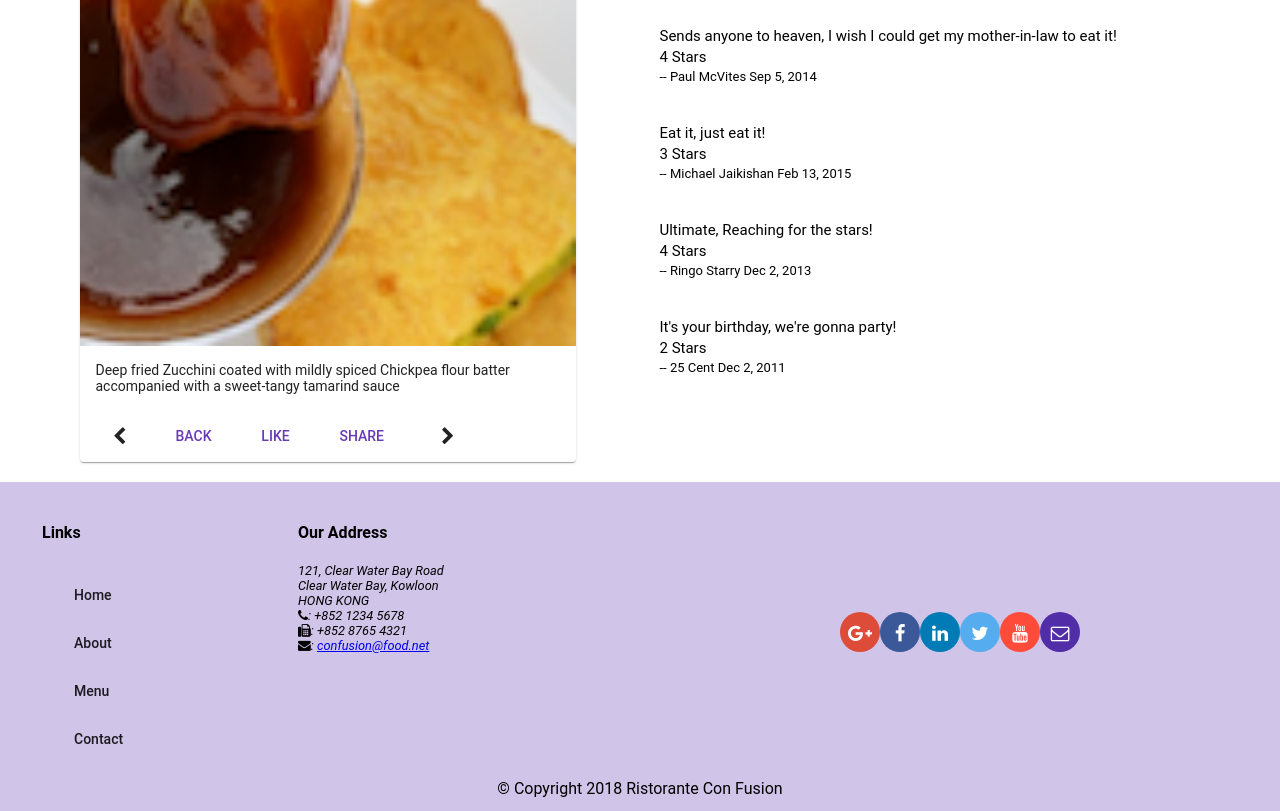
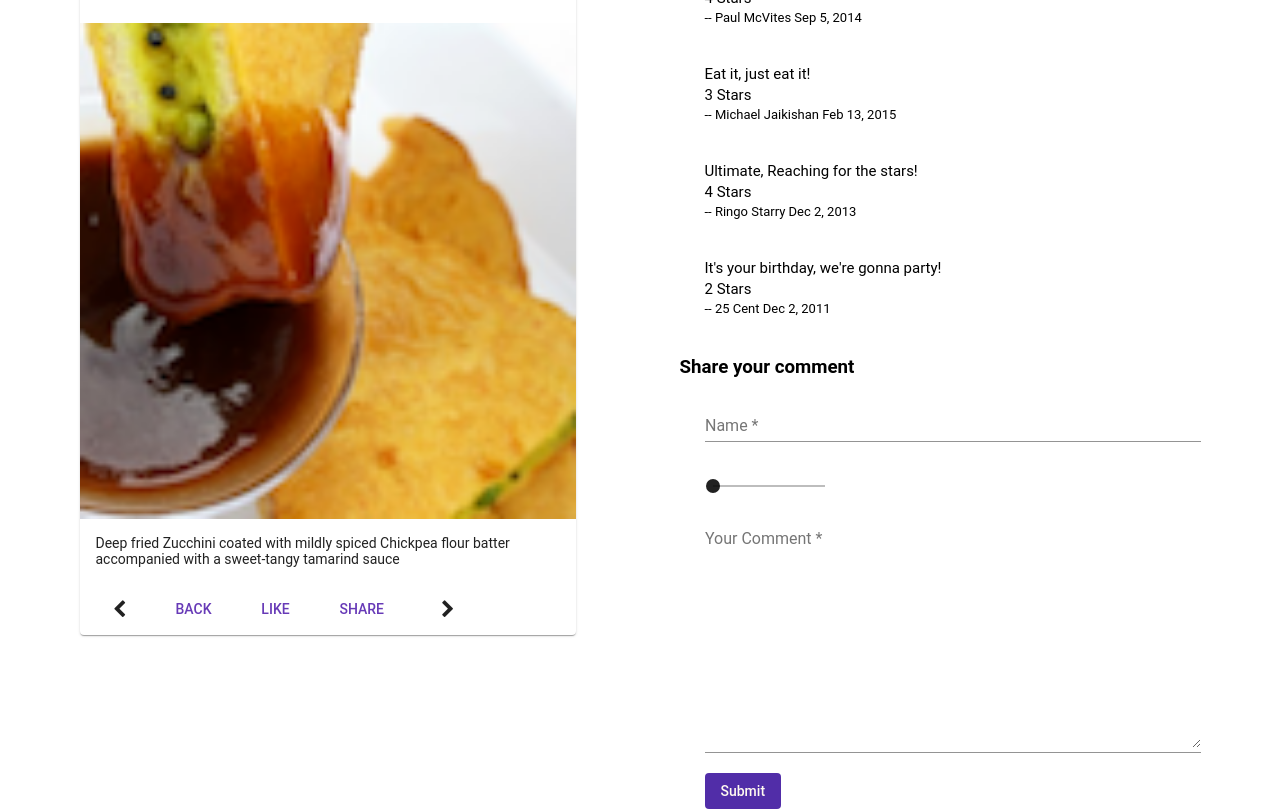
Before and after one commit to leooliv/angular_conFusion, an Angular app: page /dishdetail/1 in a window 1280 px wide. Shown: the part 600-1411 px from the top of the page. Built offline with nearby package versions, Linux system fonts and the light colour scheme.

Commit message:
Assingment 3 Coursera Angular

```diff
--- a/src/app/app.module.ts
+++ b/src/app/app.module.ts
@@ -14,6 +14,7 @@ import { MatInputModule } from '@angular/material/input';
 import { MatListModule } from '@angular/material/list';
 import { MatSelectModule } from '@angular/material/select';
 import { MatSlideToggleModule } from '@angular/material/slide-toggle';
+import { MatSliderModule } from '@angular/material/slider';
 import { MatToolbarModule } from '@angular/material/toolbar';
 import { MatProgressSpinnerModule } from '@angular/material/progress-spinner';
 import { NgModule } from '@angular/core';
@@ -63,7 +64,8 @@ import { PromotionService } from './services/promotion.service';
     MatSelectModule,
     MatSlideToggleModule,
     ReactiveFormsModule,
-    MatProgressSpinnerModule
+    MatProgressSpinnerModule,
+    MatSliderModule
   ],
   providers: [
     DishService,
--- a/src/app/dishdetail/dishdetail.component.html
+++ b/src/app/dishdetail/dishdetail.component.html
@@ -32,15 +32,13 @@
         </mat-card-actions>
     </mat-card>
   </div>
-
   <div fxFlex="40"  *ngIf="dish">
     <mat-list>
-        <h3 class='bottom-spacement
-        large-font spacer-bottom
+        <h3 matline class='large-font spacer-bottom
         margin-left-title'>
             Comments
         </h3>
-      <div *ngFor="let comment of dish.comments" class='margin-left-content'>
+        <div *ngFor="let comment of dish.comments" class="margin-left-comment">
           <p class="medium-font margin-corrector">
             {{comment.comment}}
           </p>
@@ -50,7 +48,50 @@
           <p class="smaller-font margin-corrector bottom-spacement">
             -- {{comment.author}} {{comment.date | date}}
           </p>
+          <div *ngIf="feedbackForm.valid">
+            <p matLine class="medium-font margin-corrector"> {{feedbackForm.value.comment}} </p>
+            <p matLine class="medium-font margin-corrector"> {{feedbackForm.value.rating}} Stars </p>
+            <p matLine class="smaller-font margin-corrector bottom-spacement">
+              -- {{feedbackForm.value.author}}
+            </p>
+          </div>
         </div>
-    </mat-list>
-  </div>
+      </mat-list>
+      <div>
+        <h3 class="margin-left-title">Share your comment</h3>
+        <form novalidate [formGroup]="feedbackForm" #fform="ngForm" (ngSubmit)="onSubmit()">
+          <div>
+            <mat-form-field>
+              <input matInput formControlName="author" placeholder="Name"
+              type="text" required>
+              <mat-error *ngIf="formErrors.author">
+                  {{ formErrors.author }}
+              </mat-error>
+            </mat-form-field>
+          </div>
+          <div>
+            <mat-slider
+              formControlName="rating"
+              [ngModel]='sliderValue'
+              [min]="0"
+              [max]="5"
+              [step]="1"
+              [tickInterval]="1"
+              thumbLabel>
+            </mat-slider>
+          </div>
+          <div>
+            <mat-form-field>
+              <textarea matInput formControlName="comment" placeholder="Your Comment"
+              rows="12"></textarea>
+              <mat-error *ngIf="formErrors.comment">
+                {{ formErrors.comment }}
+            </mat-error>
+            </mat-form-field>
+          </div>
+        <button type="submit" mat-button class="background-primary
+            text-floral-white" [disabled]="feedbackForm.invalid">Submit</button>
+        </form>
+      </div>
+    </div>
 </div>
--- a/src/app/dishdetail/dishdetail.component.scss
+++ b/src/app/dishdetail/dishdetail.component.scss
@@ -1,5 +1,3 @@
-
-@media screen and (min-width: 1200px) {
     .margin-corrector {
         margin-bottom: 3px;
         margin-top: 3px;
@@ -21,19 +19,19 @@
         margin-bottom: 40px;
     }
 
-    .encloser-top {
-        margin-top: -140px;
-    }
-
     .spacer-bottom {
         padding-bottom: 15px;
     }
 
+    mat-form-field {
+        display: block;
+    }
+@media screen and (min-width: 1280px) {
     .margin-left-title {
-        margin-left: -60px;
+        margin-left: -25px;
     }
 
-    .margin-left-content {
-        margin-left: -45px;
+    .encloser-top {
+        margin-top: -70px;
     }
 }
--- a/src/app/dishdetail/dishdetail.component.ts
+++ b/src/app/dishdetail/dishdetail.component.ts
@@ -1,9 +1,14 @@
-import { Component, OnInit } from '@angular/core';
+import { Component, OnInit, ViewChild } from '@angular/core';
 import { Dish } from '../shared/dish';
+import { Comment } from '../shared/comment';
 import { Params, ActivatedRoute } from '@angular/router';
 import { Location } from '@angular/common';
 import { DishService } from '../services/dish.service';
 import { switchMap } from 'rxjs/operators';
+import { FormBuilder, FormControl, FormGroup, Validators } from '@angular/forms';
+import { Feedback, ContactType } from '../shared/feedback';
+import { stringToKeyValue } from '@angular/flex-layout/extended/typings/style/style-transforms';
+import { MatSlider } from '@angular/material/slider';
 
 @Component({
     selector: 'app-dishdetail',
@@ -16,16 +21,44 @@ export class DishdetailComponent implements OnInit {
     dishIds: string[];
     next: string;
     prev: string;
+    feedbackForm: FormGroup;
+    feedback: Feedback;
+    contactType = ContactType;
+    ratingValue: any;
+    public sliderValue: number = 0;
+    @ViewChild('fform') feedbackFormDirective;
 
+    formErrors = {
+        'author': '',
+        'comment': ''
+    };
+
+    validationMessages = {
+        'author': {
+            'required': "Author's name is required.",
+            'minlength': "Author's name must be at list 2 characters long.",
+            'maxlength': "Author's name cannot be more than 35 characters"
+        },
+        'comment': {
+            'required': 'Comment is required.'
+        }
+    };
     constructor(private dishService: DishService,
                 private location: Location,
-                private route: ActivatedRoute) { }
+                private route: ActivatedRoute,
+                private fb: FormBuilder) {
+                    this.createForm()
+                }
+
+    public emitSliderValue(sliderValue: number): void {
+        this.sliderValue = sliderValue;
+    }
 
     ngOnInit(): void {
         this.dishService.getDishIds()
             .subscribe((dishIds) => this.dishIds = dishIds);
 
-            this.route.params
+        this.route.params
             .pipe(switchMap((params: Params) => this.dishService.getDish(params['id'])))
             .subscribe(dish => {this.dish = dish; this.setPrevNext(dish.id)} );
     }
@@ -40,4 +73,66 @@ export class DishdetailComponent implements OnInit {
         this.location.back();
     }
 
+    createForm() {
+        let d = new Date();
+        let date = d.getDate();
+        let month = d.getMonth() -1;
+        const months = [
+            'Jan',
+            'Feb',
+            'Nar',
+            'Apr',
+            'Jun',
+            'Jul',
+            'Ago',
+            'Sep',
+            'Oct',
+            'Nov',
+            'Dec'
+        ];
+        let year = d.getFullYear();
+        let dateStr = months[month] + " " + date + ", " + year;
+        this.feedbackForm = this.fb.group({
+            author: ['', [Validators.required, Validators.minLength(2), Validators.maxLength(35)]],
+            comment: ['', [Validators.required]],
+            rating: this.sliderValue,
+            date: dateStr
+        });
+        this.feedbackForm.valueChanges
+            .subscribe(data => this.onValueChange(data));
+
+        this.onValueChange(); {
+            const form = this.feedbackForm.getRawValue() as Comment
+            console.log(form);
+        };  //(re)set form validation messages
+
+    }
+    onValueChange(data?: any) {
+        if (!this.feedbackForm) {return;}
+        const form = this.feedbackForm;
+        for(const field in this.formErrors) {
+            if(this.formErrors.hasOwnProperty(field)) {
+            //clear previous error message (if any)
+                this.formErrors[field] = '';
+                const control = form.get(field);
+                if (control && control.dirty && !control.valid) {
+                const messages = this.validationMessages[field];
+                for (const key in control.errors) {
+                    if (control.errors.hasOwnProperty(key)) {
+                    this.formErrors[field] += messages[key] + ' ';
+                    }
+                }
+            }
+        }
+    }
 }
+    onSubmit() {
+        console.log(this.feedback);
+        this.dish.comments.push(this.feedbackForm.value)
+        this.feedbackForm.reset({
+            author: '',
+            comment: ''
+        });
+        this.feedbackFormDirective.resetForm();
+    }
+}
--- a/src/app/shared/dishes.ts
+++ b/src/app/shared/dishes.ts
@@ -39,7 +39,7 @@ export const DISHES: Dish[] = [
             {
                 rating: 2,
                 comment: 'It\'s your birthday, we\'re gonna party!',
-                author: '25 Cent',
+                author: '15 Cent',
                 date: '2011-12-02T17:57:28.556094Z'
             }
         ]
```
